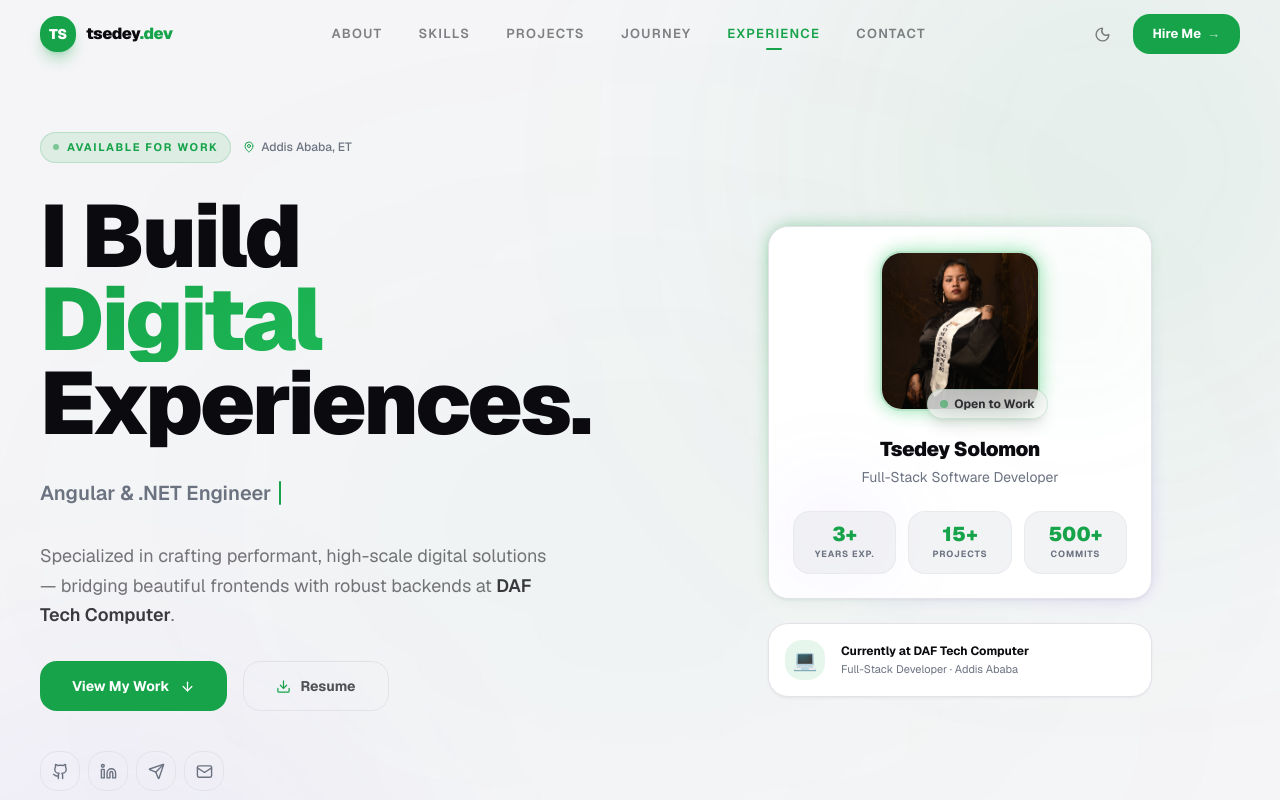
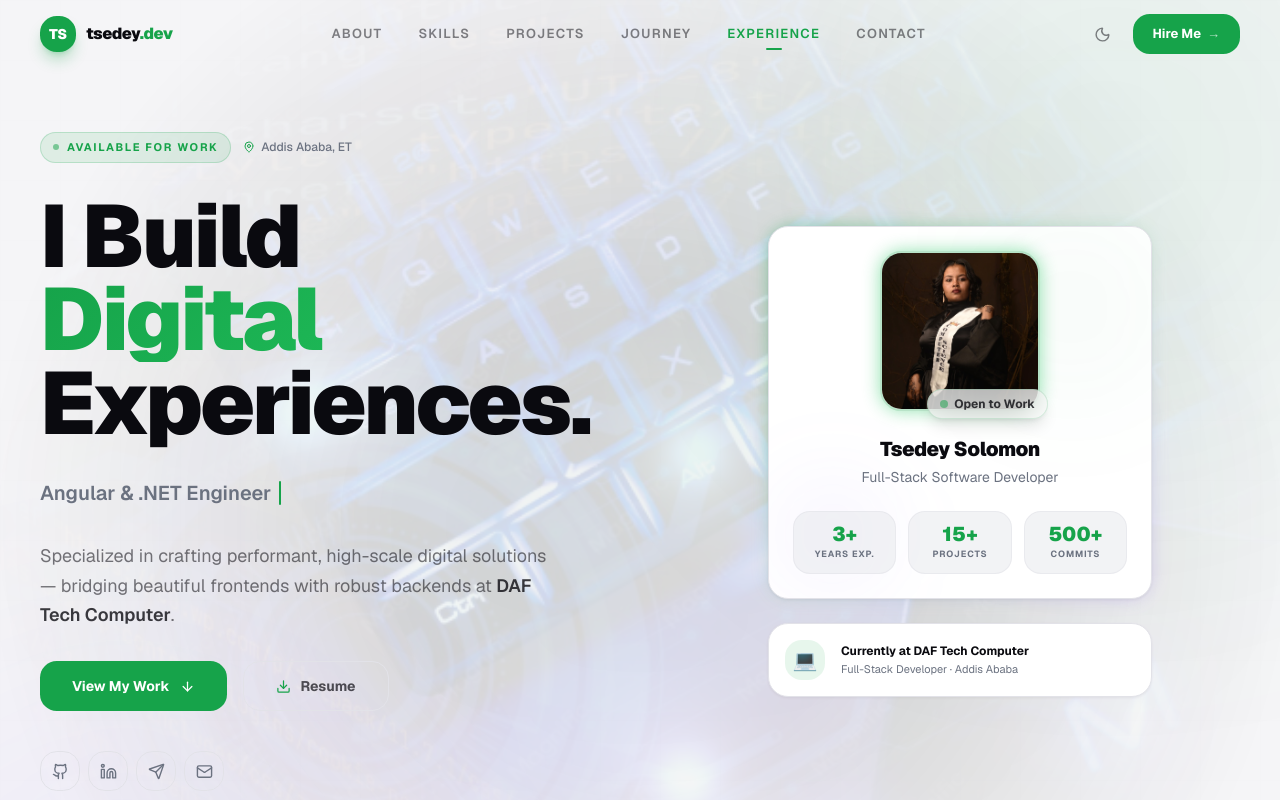
Before and after one commit to tsedeysolomons/New_Portfolio, a Next.js app: page / in a window 1280 px wide. Shown: the top 800 px of the page. Built offline with nearby package versions, Linux system fonts and the light colour scheme.

Commit message:
feat: implement hero section with typewriter effect and animated tech stacks

```diff
--- a/components/sections/hero.tsx
+++ b/components/sections/hero.tsx
@@ -106,9 +106,21 @@ const Hero = () => {
     >
       {/* Background — subtle grid + blobs */}
       <div className="absolute inset-0 pointer-events-none">
+        {/* Code background texture */}
+        <div
+          className="absolute inset-0 opacity-[0.12] dark:opacity-[0.25] transition-opacity duration-300"
+          style={{
+            backgroundImage: 'url("/bg-code.png")',
+            backgroundSize: 'cover',
+            backgroundPosition: 'center',
+            backgroundRepeat: 'no-repeat',
+            maskImage: 'radial-gradient(circle at center, black 30%, transparent 80%)',
+            WebkitMaskImage: 'radial-gradient(circle at center, black 30%, transparent 80%)',
+          }}
+        />
         {/* Grid pattern */}
         <div
-          className="absolute inset-0 opacity-[0.025] dark:opacity-[0.04]"
+          className="absolute inset-0 opacity-[0.02] dark:opacity-[0.03]"
           style={{
             backgroundImage: 'linear-gradient(var(--border) 1px, transparent 1px), linear-gradient(90deg, var(--border) 1px, transparent 1px)',
             backgroundSize: '60px 60px',
```
Also changed, not shown: public/bg-code.png (added).
